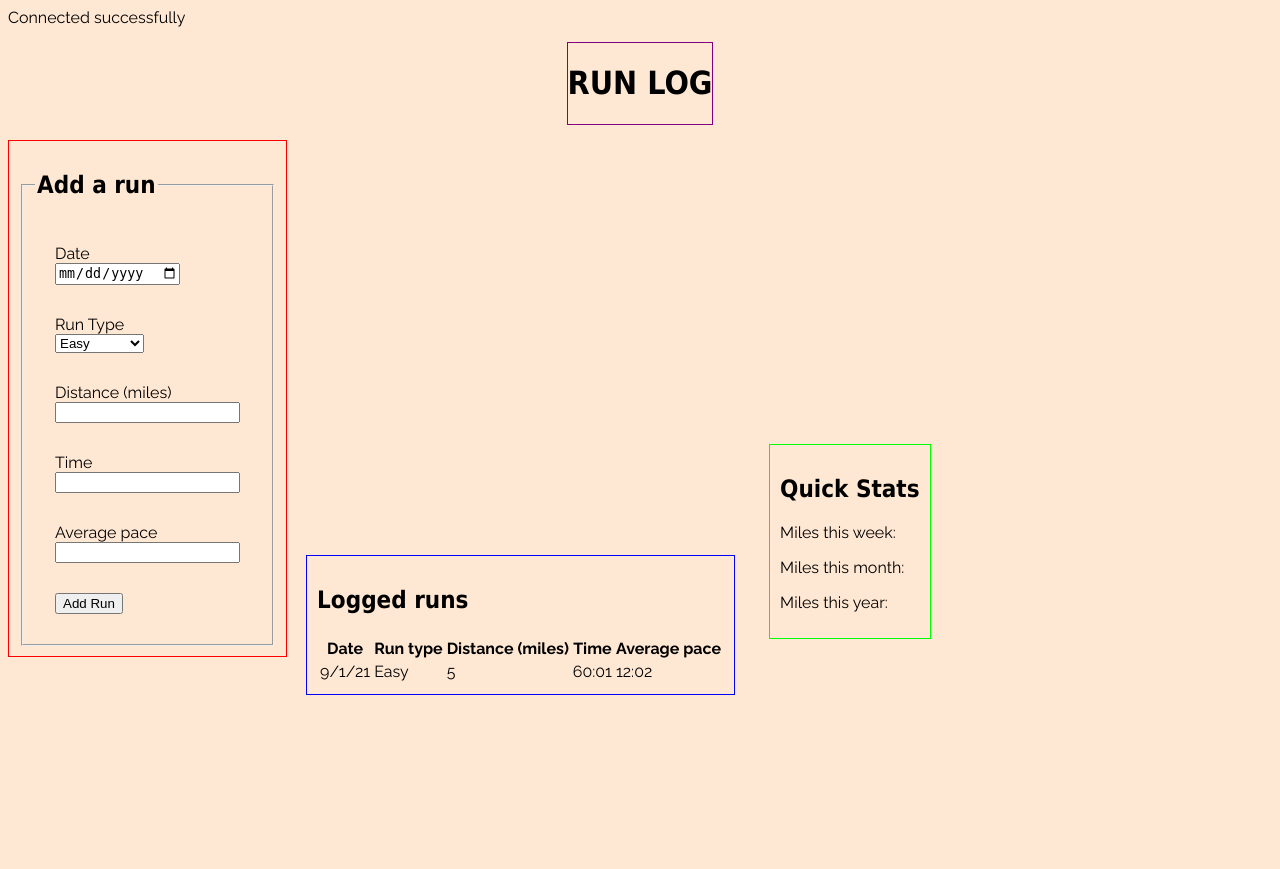
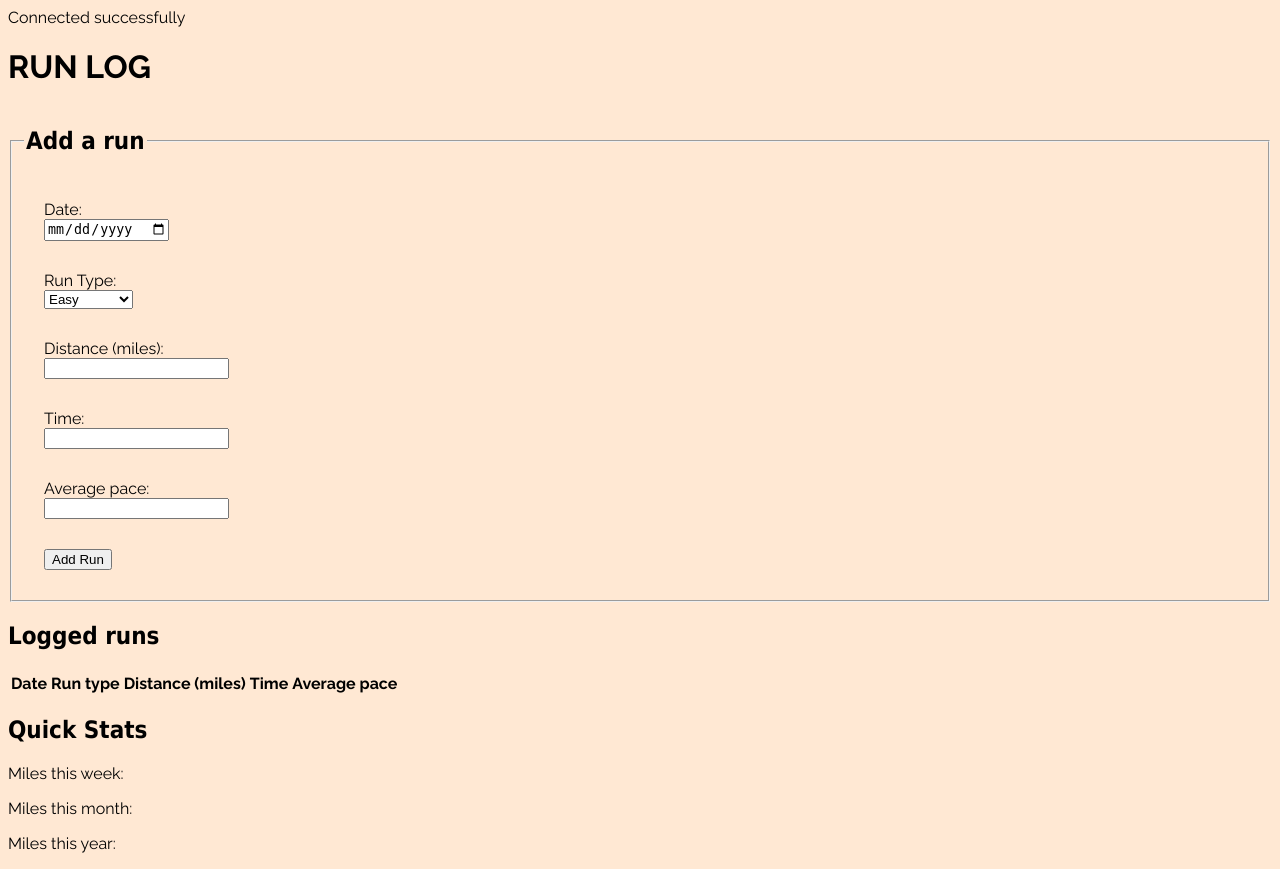
Before and after one commit to kaklein/runlog, a PHP site: page / in a window 1280 px wide. Before the commit the page ends 695 px from the top, so only its background shows below. Run offline with PHP 8.4, Linux system fonts and the light colour scheme; lists and menus that the app fills with data are empty; some web fonts are replaced.

Commit message:
Minor div restructuring

```diff
--- a/index.php
+++ b/index.php
@@ -27,21 +27,22 @@
     </head>
 
     <body>
-        <div id="logo">
+        <div class="logo">
             <h1>RUN LOG</h1>
         </div>
 
-        <div id="add-run-form">
+        <div class="main-content">
+            <div class="form-container inline-block">
                 <fieldset>
                     <legend><h2>Add a run</h2></legend>
                     <form action="">
                         <div class="form-field">
-                        <label for="date">Date</label>
+                            <label for="date">Date:</label>
                             <input type="date" id="date" name="date">
                         </div>
 
                         <div class="form-field">
-                        <label for="run-type">Run Type</label>
+                            <label for="run-type">Run Type:</label>
                             <select id="run-type" name="run-type">
                                 <option value="easy">Easy</option>
                                 <option value="speedwork">Speedwork</option>
@@ -51,17 +52,17 @@
                         </div>
 
                         <div class="form-field">
-                        <label for="distance">Distance (miles)</label>
+                            <label for="distance">Distance (miles):</label>
                             <input type="number" id="distance" name="distance" step=".1">
                         </div>
 
                         <div class="form-field">
-                        <label for="time">Time</label>
+                            <label for="time">Time:</label>
                             <input type="text" id="time" name="time">
                         </div>
 
                         <div class="form-field">
-                        <label for="average-pace">Average pace</label>
+                            <label for="average-pace">Average pace:</label>
                             <input type="text" id="average-pace" name="average-pace">
                         </div>
 
@@ -72,7 +73,7 @@
                 </fieldset>
             </div>
 
-        <div id="run-log-table">
+            <div class="data-display-container inline-block">
                 <table>
                     <tr><h2>Logged runs</h2></tr>
                     <tr>
@@ -82,28 +83,22 @@
                         <th>Time</th>
                         <th>Average pace</th>
                     </tr>
-                <tr>
-                    <td>9/1/21</td>
-                    <td>Easy</td>
-                    <td>5</td>
-                    <td>60:01</td>
-                    <td>12:02</td>
-                </tr>
                 </table>
             </div>
 
-        <div id="side-bar">
-            <h2 id="side-bar-header">Quick Stats</h2>
+            <div class="side-bar inline-block">
+                <h2 class="side-bar-header">Quick Stats</h2>
                 <div class="side-bar-stat">
-                <p>Miles this week:</p>
+                    <p>Miles this week: <span id="weekly-distance"> </span></p>
                 </div>
                 <div class="side-bar-stat">
-                <p>Miles this month:</p>
+                    <p>Miles this month: <span id="monthly-distance"> </span></p>
                 </div>
                 <div class="side-bar-stat">
-                <p>Miles this year:</p>
+                    <p>Miles this year: <span id="yearly-distance"> </span></p>
                 </div>
 
             </div>
+        </div>
     </body>
 </html>
```
Lines whose indentation alone changed are shown as unchanged.
